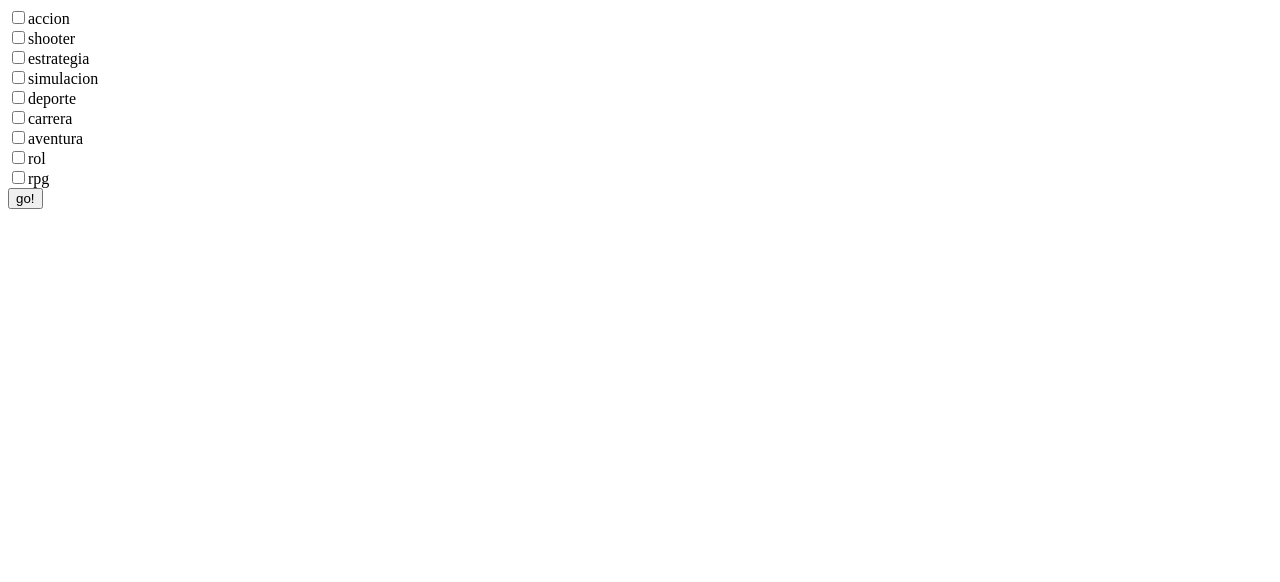
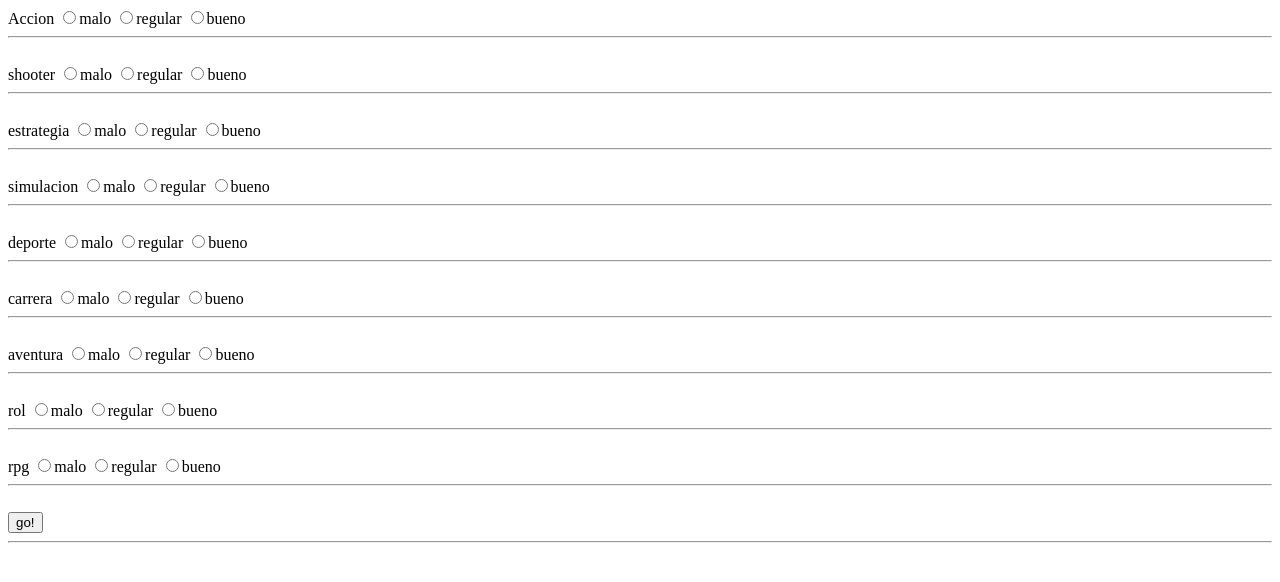
Before and after one commit to AlejandroEndo/clanss, a website: page public/index.html in a window 1280 px wide. Drawn offline with nearby package versions, Linux system fonts and the light colour scheme; no server answers.

Commit message:
Ya casi funciona :3

```diff
--- a/public/index.html
+++ b/public/index.html
@@ -9,17 +9,81 @@
 <body>
     <div ng-app="myApp">
         <div ng-controller="myCtrl">
-            <input type="checkbox" name="accion" value="1" ng-model="accion"/>accion<br />
-            <input type="checkbox" name="shooter" value="1"  ng-model="shooter"/>shooter<br />
-            <input type="checkbox" name="estrategia" value="1"  ng-model="estrategia"/>estrategia<br />
-            <input type="checkbox" name="simulacion" value="1"  ng-model="simulacion"/>simulacion<br />
-            <input type="checkbox" name="deporte" value="1"  ng-model="deporte"/>deporte<br />
-            <input type="checkbox" name="carrera" value="1"  ng-model="carrera"/>carrera<br />
-            <input type="checkbox" name="aventura" value="1"  ng-model="aventura"/>aventura<br />
-            <input type="checkbox" name="rol" value="1"  ng-model="rol"/>rol<br />
-            <input type="checkbox" name="rpg" value="1"  ng-model="rpg"/>rpg<br />
+            <form>
+                Accion
+                <input type="radio" name="accion" value="-1" ng-model="accion" checked>malo
+                <input type="radio" name="accion" value="0" ng-model="accion">regular
+                <input type="radio" name="accion" value="1" ng-model="accion">bueno
+            </form>
+            <hr>
+            <br>
+            <form>
+                shooter
+                <input type="radio" name="shooter" value="-1" ng-model="shooter" checked>malo
+                <input type="radio" name="shooter" value="0" ng-model="shooter">regular
+                <input type="radio" name="shooter" value="1" ng-model="shooter">bueno
+            </form>
+            <hr>
+            <br>
+            <form>
+                estrategia
+                <input type="radio" name="estrategia" value="-1" ng-model="estrategia" checked>malo
+                <input type="radio" name="estrategia" value="0" ng-model="estrategia">regular
+                <input type="radio" name="estrategia" value="1" ng-model="estrategia">bueno
+            </form>
+            <hr>
+            <br>
+            <form>
+                simulacion
+                <input type="radio" name="simulacion" value="-1" ng-model="simulacion" checked>malo
+                <input type="radio" name="simulacion" value="0" ng-model="simulacion">regular
+                <input type="radio" name="simulacion" value="1" ng-model="simulacion">bueno
+            </form>
+            <hr>
+            <br>
+            <form>
+                deporte
+                <input type="radio" name="deporte" value="-1" ng-model="deporte" checked>malo
+                <input type="radio" name="deporte" value="0" ng-model="deporte">regular
+                <input type="radio" name="deporte" value="1" ng-model="deporte">bueno
+            </form>
+            <hr>
+            <br>
+            <form>
+                carrera
+                <input type="radio" name="carrera" value="-1" ng-model="carrera" checked>malo
+                <input type="radio" name="carrera" value="0" ng-model="carrera">regular
+                <input type="radio" name="carrera" value="1" ng-model="carrera">bueno
+            </form>
+            <hr>
+            <br>
+            <form>
+                aventura
+                <input type="radio" name="aventura" value="-1" ng-model="aventura" checked>malo
+                <input type="radio" name="aventura" value="0" ng-model="aventura">regular
+                <input type="radio" name="aventura" value="1" ng-model="aventura">bueno
+            </form>
+            <hr>
+            <br>
+            <form>
+                rol
+                <input type="radio" name="rol" value="-1" ng-model="rol" checked>malo
+                <input type="radio" name="rol" value="0" ng-model="rol">regular
+                <input type="radio" name="rol" value="1" ng-model="rol">bueno
+            </form>
+            <hr>
+            <br>
+            <form>
+                rpg
+                <input type="radio" name="rpg" value="-1" ng-model="rpg" checked>malo
+                <input type="radio" name="rpg" value="0" ng-model="rpg">regular
+                <input type="radio" name="rpg" value="1" ng-model="rpg">bueno
+            </form>
+            <hr>
+            <br>
             <input type="submit" value="go!" ng-click="sendInfo()"/>
-
+            <hr>
+            <br>
             <p>{{data}}</p>
         </div>
     </div>
--- a/public/js/app.js
+++ b/public/js/app.js
@@ -10,7 +10,7 @@ app.controller('myCtrl', function ($window, $scope, $http) {
     });
 
     $scope.sendInfo = function () {
-        $scope.data = {
+        var data = {
             accion : $scope.accion,
             shooter : $scope.shooter,
             estrategia : $scope.estrategia,
@@ -23,7 +23,9 @@ app.controller('myCtrl', function ($window, $scope, $http) {
             id_usuario: "yo"
         };
 
-        $http.get('filtro/informacion', JSON.stringify(data)).then(function (res) {
+        console.log($scope.accion);
+
+        $http.post('filtro/informacion', JSON.stringify(data)).then(function (res) {
             $scope.data = res.data;
         });
     };
```
Also changed, not shown: controller/filtro-controller.js (+8 -0 lines), routes/filtro-router.js (+14 -2 lines).
